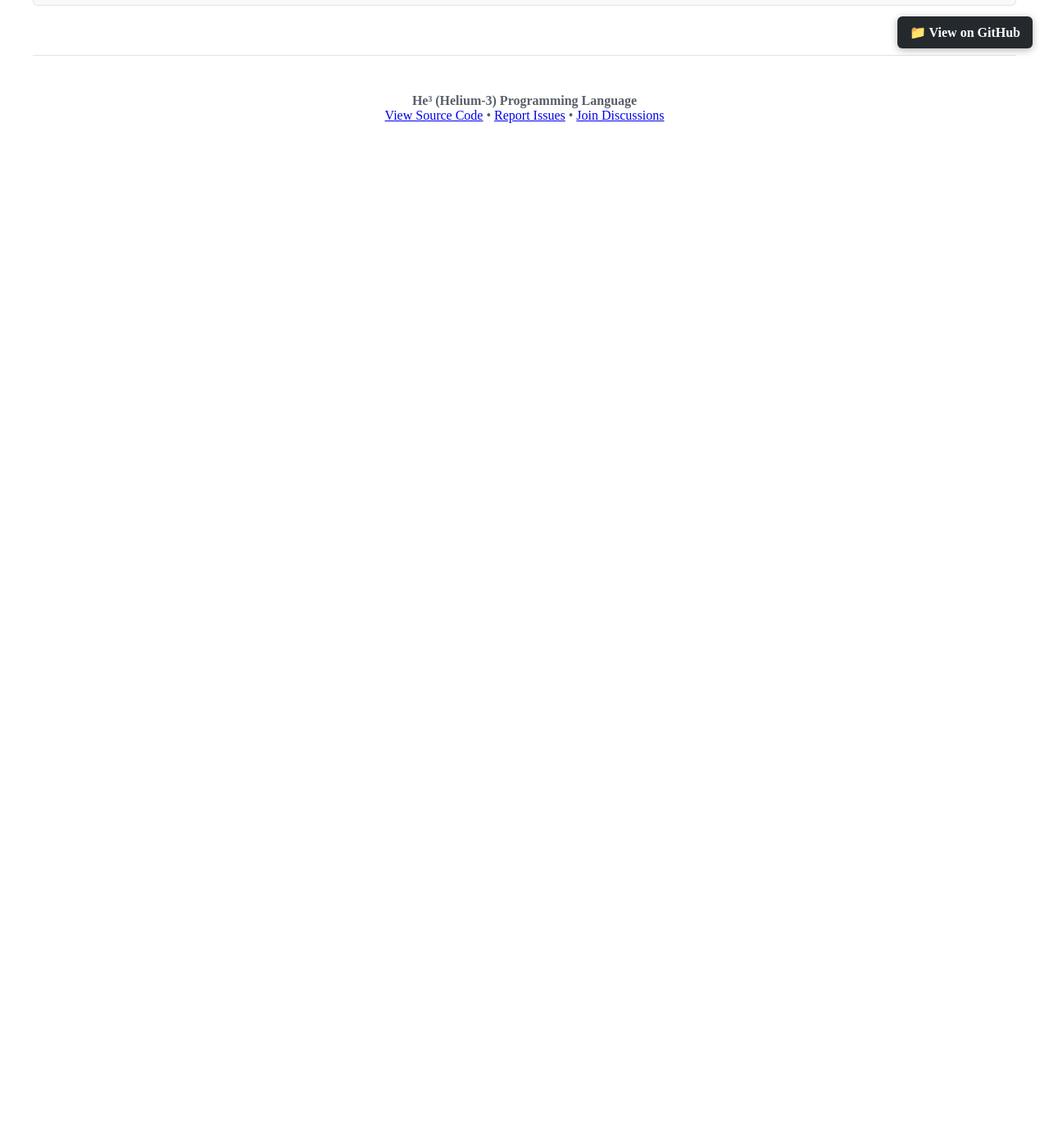
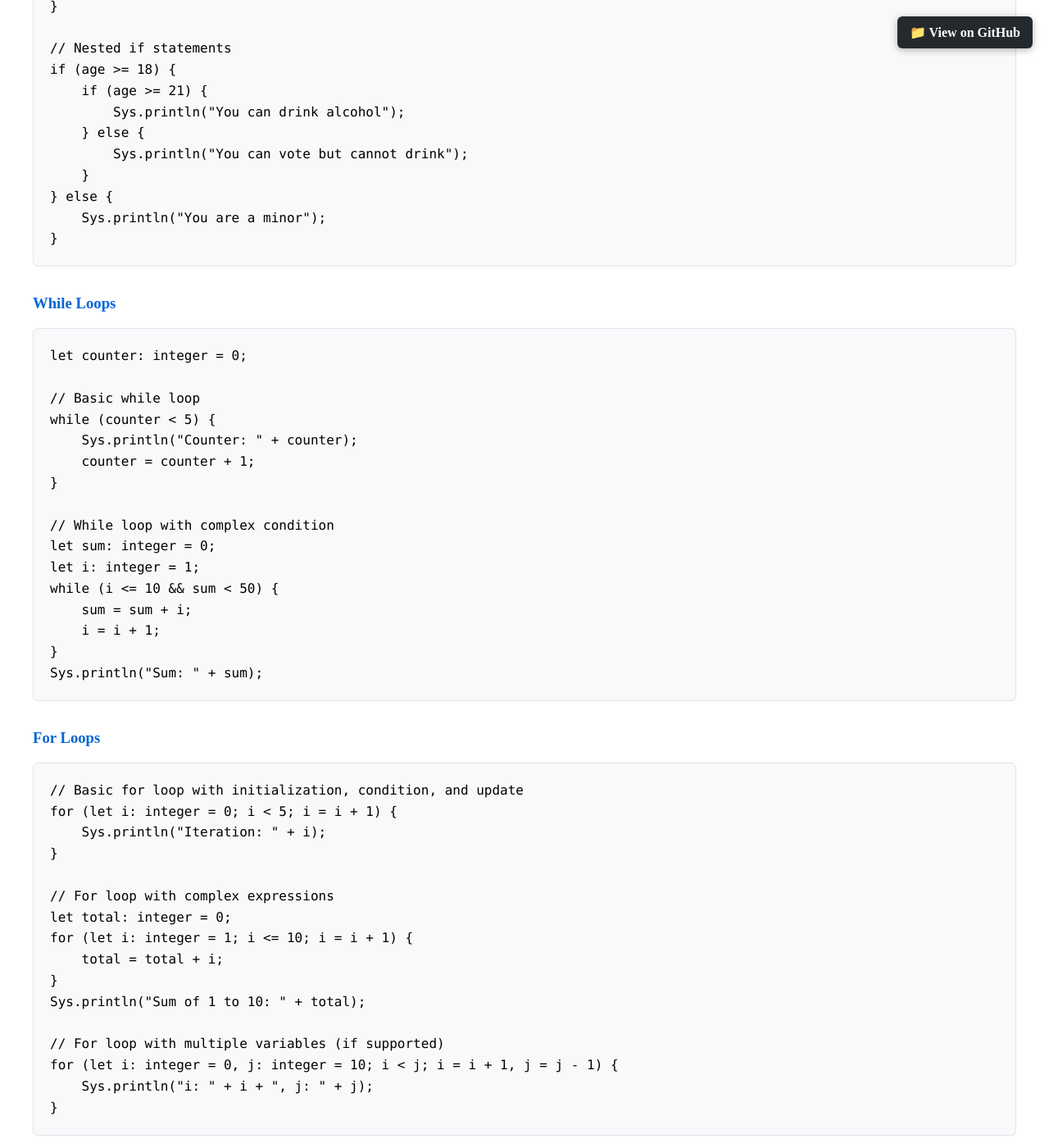
Before and after one commit to mootwise-matt/he3-lang, a Jekyll site: the page built from docs/_language/syntax.md, in a window 1280 px wide and 1400 px high, scrolled down 3244 px. Shown: the whole window at 82% size. Built offline with Jekyll 4.4.1, drawn with Linux system fonts in a browser that asks for light colours; before the commit the page ends 3468 px from its top, so only the background shows below that; some of the changed text lies outside the part shown.

Commit message:
Update all documentation and roadmap for Phase 3A completion
- Update compiler roadmap with Phase 3A: Essential Control Flow completion
- Update VM roadmap with Phase 5: Control Flow Implementation completion
- Update language syntax documentation with control flow examples
- Update main index page with control flow features
- Update bytecode architecture summary with completed instruction categories
- Update examples documentation with control flow demo
- Mark all control flow features as complete across all documentation
- Update development status to reflect current capabilities

Phase 3A: Essential Control Flow - COMPLETE ✅
- Comparison operations (==, !=, <, <=, >, >=)
- Logical operations (&&, ||, !)
- Arithmetic operations (+, -, *, /, %, negation)
- Conditional statements (if/else)
- While loops
- For loops
- Jump instructions (JUMP, JUMP_IF_FALSE, JUMP_IF_TRUE)
- Complete bytecode generation and VM execution

````diff
--- a/docs/_language/syntax.md
+++ b/docs/_language/syntax.md
@@ -98,6 +98,76 @@ let not_result: boolean = !p;         // false
 let complex: boolean = (x > 10) && (y < 5) || (p && !q);  // true
 ```
 
+## Control Flow
+
+### Conditional Statements
+```he3
+let age: integer = 18;
+
+// Simple if statement
+if (age >= 18) {
+    Sys.println("You are an adult");
+}
+
+// If-else statement
+if (age >= 18) {
+    Sys.println("You can vote");
+} else {
+    Sys.println("You cannot vote yet");
+}
+
+// Nested if statements
+if (age >= 18) {
+    if (age >= 21) {
+        Sys.println("You can drink alcohol");
+    } else {
+        Sys.println("You can vote but cannot drink");
+    }
+} else {
+    Sys.println("You are a minor");
+}
+```
+
+### While Loops
+```he3
+let counter: integer = 0;
+
+// Basic while loop
+while (counter < 5) {
+    Sys.println("Counter: " + counter);
+    counter = counter + 1;
+}
+
+// While loop with complex condition
+let sum: integer = 0;
+let i: integer = 1;
+while (i <= 10 && sum < 50) {
+    sum = sum + i;
+    i = i + 1;
+}
+Sys.println("Sum: " + sum);
+```
+
+### For Loops
+```he3
+// Basic for loop with initialization, condition, and update
+for (let i: integer = 0; i < 5; i = i + 1) {
+    Sys.println("Iteration: " + i);
+}
+
+// For loop with complex expressions
+let total: integer = 0;
+for (let i: integer = 1; i <= 10; i = i + 1) {
+    total = total + i;
+}
+Sys.println("Sum of 1 to 10: " + total);
+
+// For loop with multiple variables (if supported)
+for (let i: integer = 0, j: integer = 10; i < j; i = i + 1, j = j - 1) {
+    Sys.println("i: " + i + ", j: " + j);
+}
+```
+
 ## Event Syntax
 ```he3
 // Event creation
````
Also changed, not shown: docs/_compiler/bytecode-architecture-summary.md (+9 -12 lines), docs/_compiler/roadmap.md (+16 -0 lines), docs/_examples/README.md (+42 -0 lines), docs/_vm/roadmap.md (+18 -5 lines), docs/index.md (+5 -0 lines).
